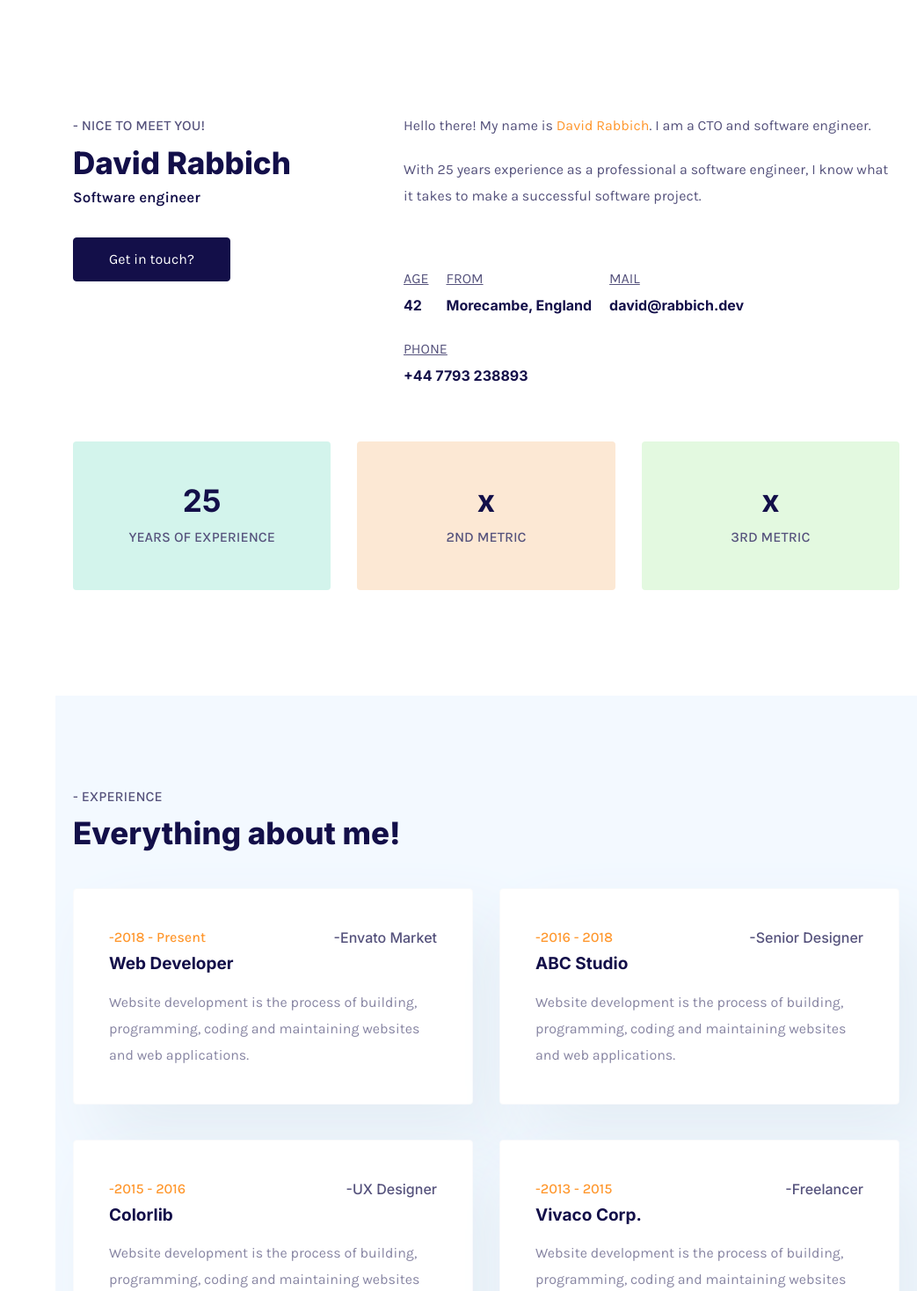
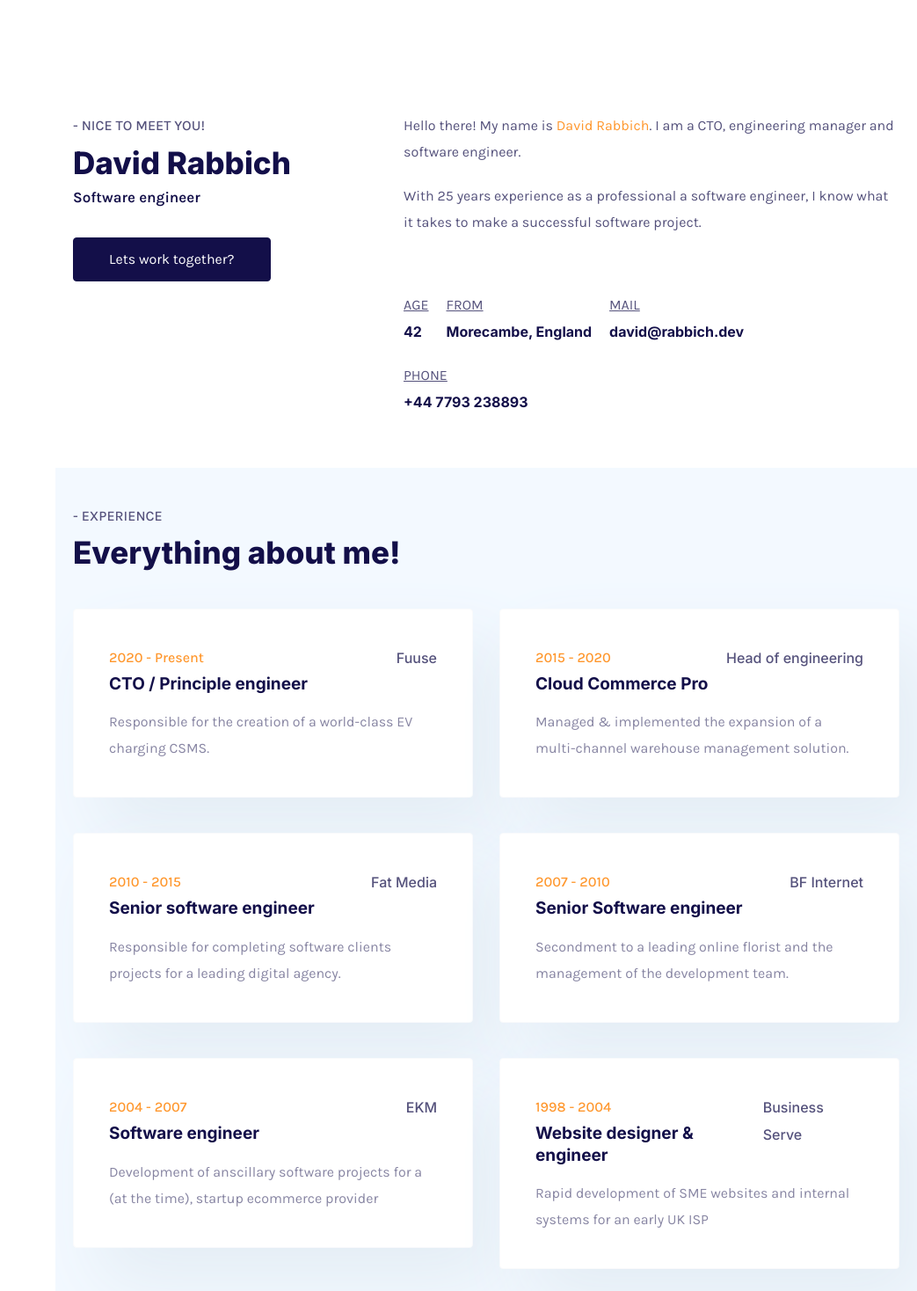
Before and after one commit to davidrabbich81/portfolio, a Next.js app in the folder portfolioweb/: page /index-one-page in a window 1280 px wide. Shown: the part 802-2270 px from the top of the page at 88% size, without its empty margins (237-1280 px from the left). Built offline with nearby package versions, Linux system fonts and the light colour scheme; a web font is replaced by a local one.

Commit message:
Sorted out the about and experience section

```diff
--- a/portfolioweb/src/components/About.js
+++ b/portfolioweb/src/components/About.js
@@ -1,8 +1,11 @@
+import { useContext } from "react";
+import { context } from "../context";
 import Experience from "./Experience";
 import SectionContainer from "./SectionContainer";
 import TypeingAnimation from "./TypeingAnimation";
 import personalInfo from "../data/personalInfo";
 const About = () => {
+  const { navChange } = useContext(context);
   return (
     <SectionContainer name="about">
       <div className="elisc_tm_about w-full float-left pt-[130px]">
@@ -25,7 +28,9 @@ const About = () => {
                 </span>
               </div>
               <div className="elisc_tm_button transition_link">
-                <a href="/#contact">Get in touch?</a>
+                <a href="#contact" onClick={() => navChange("contact")}>
+                    Lets work together?
+                </a>
               </div>
             </div>
             <div className="right w-[60%]">
@@ -33,7 +38,7 @@ const About = () => {
                 <p className="mb-[30px]">
                   Hello there! My name is{" "}
                   <span className="text-yellow-color">{personalInfo.fullName}</span>. I am
-                  a CTO and software engineer.
+                  a CTO, engineering manager and software engineer.
                 </p>
                 <p>
                   With {personalInfo.yearsExperience()} years experience as a professional a software engineer,
@@ -72,34 +77,6 @@ const About = () => {
               </div>
             </div>
           </div>
-          <div className="elisc_tm_counter w-full float-left mb-[90px]">
-            <ul className="ml-[-30px]">
-              <li className="mb-[30px] float-left w-1/3 pl-[30px]">
-                <div className="list_inner w-full float-left relative text-center py-[60px] px-[20px] rounded-[4px] overflow-hidden bg-[#D3F4EC]">
-                  <h3 className="text-[40px] mb-[7px]">{personalInfo.yearsExperience()}</h3>
-                  <span className="font-medium font-karla uppercase">
-                    Years of Experience
-                  </span>
-                </div>
-              </li>
-              <li className="mb-[30px] float-left w-1/3 pl-[30px]">
-                <div className="list_inner w-full float-left relative text-center py-[60px] px-[20px] rounded-[4px] overflow-hidden bg-[#FCE8D4]">
-                  <h3 className="text-[40px] mb-[7px]">x</h3>
-                  <span className="font-medium font-karla uppercase">
-                    2nd metric
-                  </span>
-                </div>
-              </li>
-              <li className="mb-[30px] float-left w-1/3 pl-[30px]">
-                <div className="list_inner w-full float-left relative text-center py-[60px] px-[20px] rounded-[4px] overflow-hidden bg-[#E3F9E0]">
-                  <h3 className="text-[40px] mb-[7px]">x</h3>
-                  <span className="font-medium font-karla uppercase">
-                    3rd metric
-                  </span>
-                </div>
-              </li>
-            </ul>
-          </div>
         </div>
         <Experience />
       </div>
--- a/portfolioweb/src/components/Clients.js
+++ /dev/null
@@ -1,43 +0,0 @@
-const Clients = () => {
-  const clientsData = [
-    { id: 1, image: "assets/img/partners/1.png" },
-    { id: 2, image: "assets/img/partners/2.png" },
-    { id: 3, image: "assets/img/partners/3.png" },
-    { id: 4, image: "assets/img/partners/4.png" },
-    { id: 5, image: "assets/img/partners/5.png" },
-    { id: 6, image: "assets/img/partners/6.png" },
-    { id: 7, image: "assets/img/partners/7.png" },
-    { id: 8, image: "assets/img/partners/8.png" },
-  ];
-
-  return (
-    <div className="elisc_tm_partners w-full float-left mb-[120px] py-0 px-[20px]">
-      <div className="tm_content w-full max-w-[1250px] h-auto clear-both my-0 mx-auto py-0 px-[20px]">
-        <div className="elisc_tm_title w-full float-left">
-          <span className="w-full float-left font-medium uppercase inline-block mb-[12px]">
-            - Clients
-          </span>
-          <h3 className="text-[40px] font-extrabold">
-            Customers &amp; clients
-          </h3>
-        </div>
-        <div className="partners_inner w-full float-left clear-both overflow-hidden rounded-[10px] mt-[58px]">
-          <ul>
-            {clientsData.map((client) => (
-              <li key={client.id}>
-                <div className="list_inner">
-                  <img src={client.image} alt="client Image" />
-                  <a
-                    className="elisc_tm_full_link absolute inset-0 z-5"
-                    href="#"
-                  />
-                </div>
-              </li>
-            ))}
-          </ul>
-        </div>
-      </div>
-    </div>
-  );
-};
-export default Clients;
--- a/portfolioweb/src/components/Contact.js
+++ b/portfolioweb/src/components/Contact.js
@@ -1,6 +1,7 @@
 import emailjs from "emailjs-com";
 import { useState } from "react";
 import SectionContainer from "./SectionContainer";
+import personalInfo from "../data/personalInfo";
 const Contact = () => {
   const [mailData, setMailData] = useState({
     name: "",
@@ -65,17 +66,17 @@ const Contact = () => {
                   <li className="mb-[8px] w-full float-left">
                     <a
                       className="text-dark-color font-semibold font-inter inline-block relative"
-                      href="tel:+77 022 444 05 05"
+                      href={"tel:" + personalInfo.phoneNumber}
                     >
-                      +77 022 444 05 05
+                      {personalInfo.phoneNumber}
                     </a>
                   </li>
                   <li className="mb-[8px] w-full float-left">
                     <a
                       className="text-dark-color font-semibold font-inter inline-block relative"
-                      href="tel:+77 022 444 05 05"
-                    >
-                      support@elisc.com
+                      href={"mailto:" + personalInfo.emailAddress}
+                      >
+                      {personalInfo.emailAddress}
                     </a>
                   </li>
                   <li className="w-full float-left">
@@ -83,7 +84,7 @@ const Contact = () => {
                       className="href_location text-dark-color font-semibold font-inter inline-block relative"
                       href="#"
                     >
-                      Ave Street Avenue, New York
+                      {personalInfo.from}
                     </a>
                   </li>
                 </ul>
@@ -153,6 +154,7 @@ const Contact = () => {
               </div>
             </div>
           </div>
+          {/* */}
           <div className="elisc_tm_map w-full float-left mt-[100px] mb-[120px]">
             <div className="mapouter">
               <div className="gmap_canvas">
@@ -160,7 +162,7 @@ const Contact = () => {
                   width="100%"
                   height={375}
                   id="gmap_canvas"
-                  src="https://maps.google.com/maps?q=2880%20Broadway,%20New%20York&t=&z=13&ie=UTF8&iwloc=&output=embed"
+                  src="https://www.google.com/maps/embed?pb=!1m18!1m12!1m3!1d59509.94218848406!2d-2.788644698609306!3d54.093214279463844!2m3!1f0!2f0!3f0!3m2!1i1024!2i768!4f13.1!3m3!1m2!1s0x487c9cfa26a9690d%3A0x762b2704918d121b!2sWindermere%20Rd%2C%20Bolton-le-Sands%2C%20Carnforth%20LA5%208LL!5e0!3m2!1sen!2suk!4v1695317285199!5m2!1sen!2suk"
                   frameBorder={0}
                   scrolling="no"
                   marginHeight={0}
--- a/portfolioweb/src/components/Experience.js
+++ b/portfolioweb/src/components/Experience.js
@@ -5,36 +5,56 @@ const experiences = [
   {
     id: 1,
     image: "assets/img/experience/1.jpg",
-    date: "2018 - Present",
-    company: "Envato Market",
-    designation: "Web Developer",
+    date: "2020 - Present",
+    company: "Fuuse",
+    designation: "CTO / Principle engineer",
+    synopsis: "Responsible for the creation of a world-class EV charging CSMS."
   },
   {
     id: 2,
     image: "assets/img/experience/2.jpg",
-    date: "2016 - 2018",
-    company: "Senior Designer",
-    designation: "ABC Studio",
+    date: "2015 - 2020",
+    company: "Head of engineering",
+    designation: "Cloud Commerce Pro",
+    synopsis: "Managed & implemented the expansion of a multi-channel warehouse management solution."
   },
   {
     id: 3,
     image: "assets/img/experience/3.jpg",
-    date: "2015 - 2016",
-    company: "UX Designer",
-    designation: "Colorlib",
+    date: "2010 - 2015",
+    company: "Fat Media",
+    designation: "Senior software engineer",
+    synopsis: "Responsible for completing software clients projects for a leading digital agency."
   },
   {
     id: 4,
     image: "assets/img/experience/4.jpg",
-    date: "2013 - 2015",
-    company: "Freelancer",
-    designation: "Vivaco Corp.",
+    date: "2007 - 2010",
+    company: "BF Internet",
+    designation: "Senior Software engineer",
+    synopsis: "Secondment to a leading online florist and the management of the development team."
+  },
+  {
+    id: 5,
+    image: "assets/img/experience/4.jpg",
+    date: "2004 - 2007",
+    company: "EKM",
+    designation: "Software engineer",
+    synopsis: "Development of anscillary software projects for a (at the time), startup ecommerce provider"
+  },
+  {
+    id: 6,
+    image: "assets/img/experience/4.jpg",
+    date: "1998 - 2004",
+    company: "Business Serve",
+    designation: "Website designer & engineer",
+    synopsis: "Rapid development of SME websites and internal systems for an early UK ISP"
   },
 ];
 const Experience = () => {
   const { modalToggle, setexperienceModal } = useContext(context);
   return (
-    <div className="elisc_tm_experience w-full float-left bg-[#F3F9FF] pt-[100px] pb-[70px] px-0">
+    <div className="elisc_tm_experience w-full float-left bg-[#F3F9FF] pt-[40px] pb-[70px] px-0">
       <div className="tm_content w-full max-w-[1250px] h-auto clear-both my-0 mx-auto py-0 px-[20px]">
         <div className="elisc_tm_title w-full float-left">
           <span className="w-full float-left font-medium uppercase inline-block mb-[12px]">
@@ -58,21 +78,19 @@ const Experience = () => {
                   <div className="short w-full float-left flex justify-between mb-[16px]">
                     <div className="job">
                       <span className="text-yellow-color font-medium inline-block mb-[4px]">
-                        -{experience.date}
+                        {experience.date}
                       </span>
                       <h3 className="text-[20px]">{experience.designation}</h3>
                     </div>
                     <div className="place">
                       <span className="font-medium font-inter">
-                        -{experience.company}
+                        {experience.company}
                       </span>
                     </div>
                   </div>
                   <div className="text w-full float-left">
                     <p className="opacity-[0.7]">
-                      Website development is the process of building,
-                      programming, coding and maintaining websites and web
-                      applications.
+                      {experience.synopsis}
                     </p>
                   </div>
                   <a
--- a/portfolioweb/src/components/Home.js
+++ b/portfolioweb/src/components/Home.js
@@ -25,23 +25,15 @@ const Home = () => {
               </div>
               <div className="subtitle wfll max-w-[80%] float-left mb-[40px]">
                 <p>
-                  I'm a UK based software engineer with{" "}
+                  I'm a UK based CTO, engineering manager and software engineer with{" "}
                   <span className="text-blue-color">{personalInfo.yearsExperience()} years</span> of
                   experience
                 </p>
               </div>
               <div className="buttons w-full float-left flex items-center mb-[150px]">
                 <div className="elisc_tm_button transition_link">
-                  <a href="#portfolio" onClick={() => navChange("services")}>
+                  <a href="#contact" onClick={() => navChange("contact")}>
                     Lets work together?
-                  </a>
-                </div>
-                <div
-                  className="elisc_tm_button transition_link"
-                  data-style="border"
-                >
-                  <a href="#contact" onClick={() => navChange("contact")}>
-                    Get in touch
                   </a>
                 </div>
               </div>
--- a/portfolioweb/src/components/Portfolio.js
+++ b/portfolioweb/src/components/Portfolio.js
@@ -2,9 +2,7 @@ import { useContext } from "react";
 import { Swiper, SwiperSlide } from "swiper/react";
 import { context } from "../context";
 import { sliderProps } from "../sliderProps";
-import Clients from "./Clients";
 import SectionContainer from "./SectionContainer";
-import Testimonial from "./Testimonial";
 const Portfolio = () => {
   const { setPortfolioModal, modalToggle } = useContext(context);
   return (
@@ -201,12 +199,6 @@ const Portfolio = () => {
           </div>
         </div>
       </div>
-      {/* PARTNERS */}
-      <Clients />
-      {/* /PARTNERS */}
-      {/* TESTIMONIALS */}
-      <Testimonial />
-      {/* /TESTIMONIALS */}
     </SectionContainer>
   );
 };
--- a/portfolioweb/src/components/TypeingAnimation.js
+++ b/portfolioweb/src/components/TypeingAnimation.js
@@ -1,7 +1,7 @@
 import { useEffect, useState } from "react";
 
 const TypeingAnimation = () => {
-  const skills = ["CTO", "Software engineer", "Solutions architect"];
+  const skills = ["CTO", "Software engineer", "Engineering manager"];
   const [text, setText] = useState(0);
   useEffect(() => {
     const interval = setInterval(() => {
--- a/portfolioweb/src/context.js
+++ b/portfolioweb/src/context.js
@@ -75,7 +75,6 @@ const state = (props) => {
     menus: [
       { id: 1, name: "Home", href: "home" },
       { id: 2, name: "About", href: "about" },
-      { id: 3, name: "Services", href: "service" },
       { id: 5, name: "Blog", href: "blogs" },
       { id: 6, name: "Contact", href: "contact" },
     ],
```
